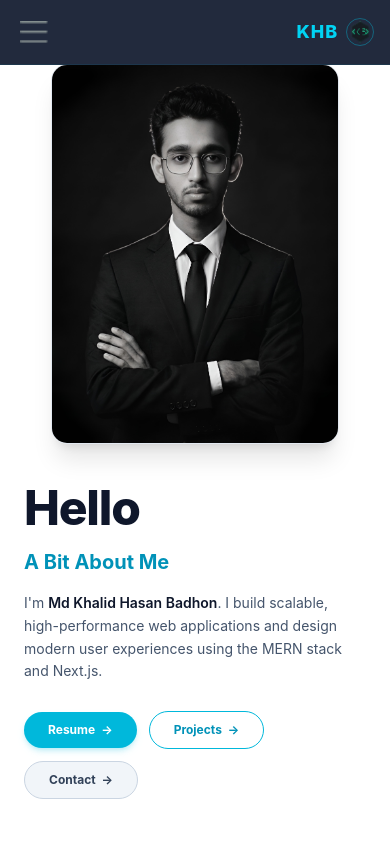
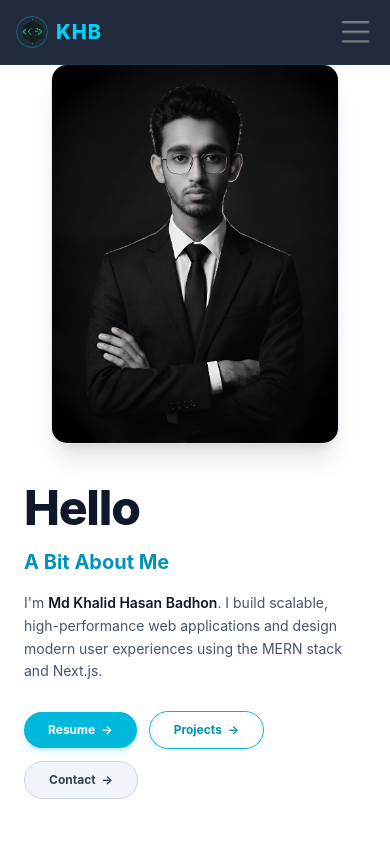
Before and after one commit to khalidhasanbadhon502/Khalid_Hasan_Badhon_Portfolio, a React (Vite) app: page / in a window 390 px wide. Shown: the top 844 px of the page. Built offline with nearby package versions, Linux system fonts and the light colour scheme.

Commit message:
update navbar layout: logo on left and hamburger on right for mobile

```diff
--- a/src/components/Navbar.tsx
+++ b/src/components/Navbar.tsx
@@ -17,7 +17,23 @@ const Navbar: React.FC = () => {
     <nav className="fixed top-0 left-0 w-full bg-[#0b1329]/90 backdrop-blur-md z-50 border-b border-cyan-500/10">
       <div className="max-w-7xl mx-auto px-4 sm:px-6 lg:px-8">
         <div className="flex items-center justify-between h-16">
-          {/* মোবাইল ভিউতে বামপাশে হ্যামবার্গার আইকন / ডেস্কটপে হিডেন */}
+          <div
+            onClick={() => scrollToSection('home')}
+            className="flex items-center space-x-2 cursor-pointer"
+          >
+            <img src={logo} alt="Logo" className="w-8 h-8 rounded-full object-cover border border-cyan-500/40" />
+            <span className="text-xl font-extrabold tracking-wider text-cyan-400">KHB</span>
+          </div>
+
+          <div className="hidden md:flex items-center space-x-8">
+            <button onClick={() => scrollToSection('home')} className="text-gray-300 hover:text-cyan-400 text-sm font-medium transition">Home</button>
+            <button onClick={() => scrollToSection('about')} className="text-gray-300 hover:text-cyan-400 text-sm font-medium transition">About</button>
+            <button onClick={() => scrollToSection('services')} className="text-gray-300 hover:text-cyan-400 text-sm font-medium transition">Services</button>
+            <button onClick={() => scrollToSection('expertise')} className="text-gray-300 hover:text-cyan-400 text-sm font-medium transition">Expertise</button>
+            <button onClick={() => scrollToSection('projects')} className="text-gray-300 hover:text-cyan-400 text-sm font-medium transition">Projects</button>
+            <button onClick={() => scrollToSection('contact')} className="text-gray-300 hover:text-cyan-400 text-sm font-medium transition">Contact</button>
+          </div>
+
           <div className="flex md:hidden">
             <button
               onClick={() => setIsOpen(!isOpen)}
@@ -26,38 +42,9 @@ const Navbar: React.FC = () => {
               <img src={hamburgerImg} alt="Menu" className="w-7 h-7 object-contain filter invert" />
             </button>
           </div>
-
-          {/* ডেস্কটপ ভিউয়ের লোগো (বামপাশে) */}
-          <div
-            onClick={() => scrollToSection('home')}
-            className="hidden md:flex items-center space-x-2 cursor-pointer"
-          >
-            <img src={logo} alt="Logo" className="w-8 h-8 rounded-full object-cover border border-cyan-500/40" />
-            <span className="text-xl font-extrabold tracking-wider text-cyan-400">KHB</span>
-          </div>
-
-          {/* মোবাইল ভিউয়ের লোগো + KHB (ডানপাশে) */}
-          <div
-            onClick={() => scrollToSection('home')}
-            className="flex md:hidden items-center space-x-2 cursor-pointer"
-          >
-            <span className="text-lg font-extrabold tracking-wider text-cyan-400">KHB</span>
-            <img src={logo} alt="Logo" className="w-7 h-7 rounded-full object-cover border border-cyan-500/40" />
-          </div>
-
-          {/* ডেস্কটপ মেনু */}
-          <div className="hidden md:flex items-center space-x-8">
-            <button onClick={() => scrollToSection('home')} className="text-gray-300 hover:text-cyan-400 text-sm font-medium transition">Home</button>
-            <button onClick={() => scrollToSection('about')} className="text-gray-300 hover:text-cyan-400 text-sm font-medium transition">About</button>
-            <button onClick={() => scrollToSection('services')} className="text-gray-300 hover:text-cyan-400 text-sm font-medium transition">Services</button>
-            <button onClick={() => scrollToSection('expertise')} className="text-gray-300 hover:text-cyan-400 text-sm font-medium transition">Expertise</button>
-            <button onClick={() => scrollToSection('projects')} className="text-gray-300 hover:text-cyan-400 text-sm font-medium transition">Projects</button>
-            <button onClick={() => scrollToSection('contact')} className="text-gray-300 hover:text-cyan-400 text-sm font-medium transition">Contact</button>
-          </div>
         </div>
       </div>
 
-      {/* মোবাইল ড্রপডাউন মেনু */}
       {isOpen && (
         <div className="md:hidden bg-[#0b1329] border-b border-gray-800 px-4 pt-2 pb-4 space-y-2">
           <button onClick={() => scrollToSection('home')} className="block w-full text-left px-3 py-2 text-gray-300 hover:text-cyan-400 text-sm font-medium">Home</button>
```
